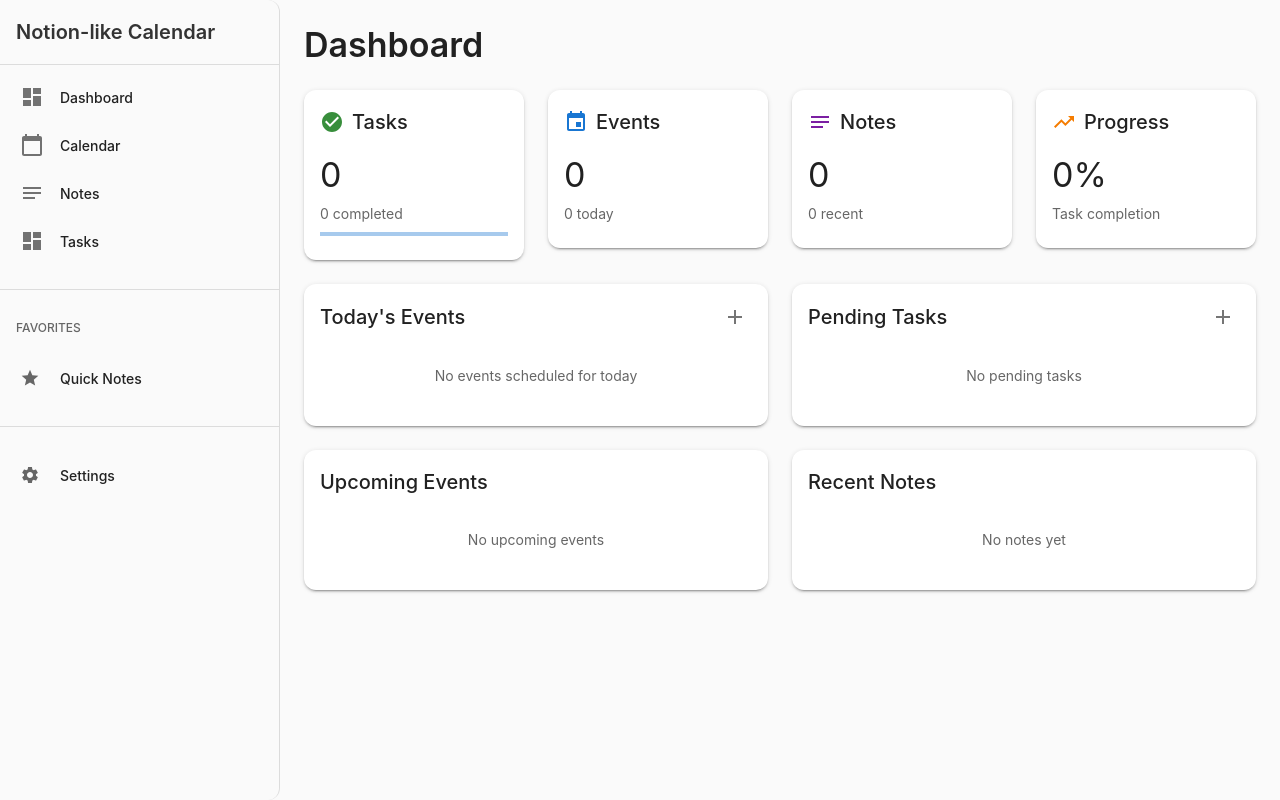
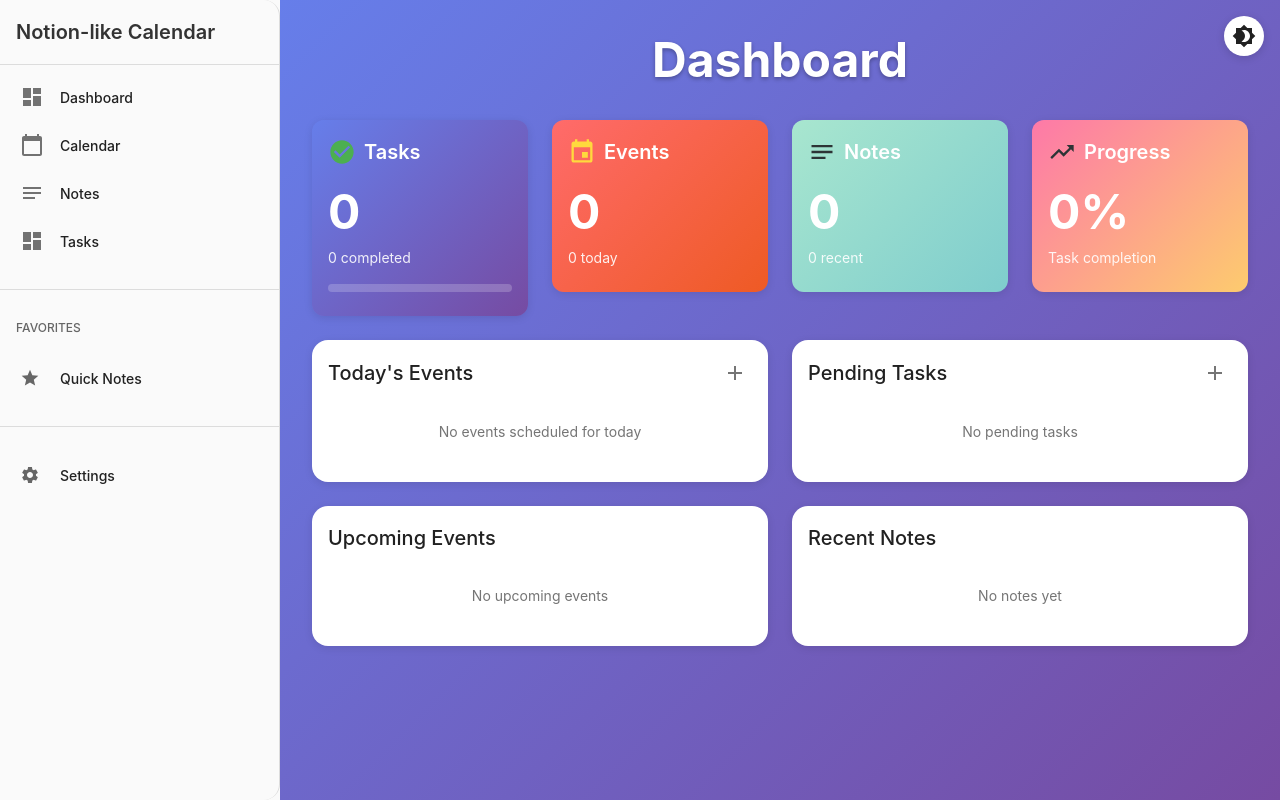
Before and after one commit to Kanak-75/NexaNote, a React (Create React App) app: page / in a window 1280 px wide. Built offline with nearby package versions, Linux system fonts and the light colour scheme; the HTML template or start-up script is replaced by a standard one.

Commit message:
hello guys <3

```diff
--- a/src/App.tsx
+++ b/src/App.tsx
@@ -1,5 +1,6 @@
 import React, { useState, useEffect } from 'react';
-import { Box, CssBaseline, ThemeProvider, createTheme } from '@mui/material';
+import { Box, CssBaseline, ThemeProvider, createTheme, IconButton, Tooltip } from '@mui/material';
+import { Brightness4, Brightness7 } from '@mui/icons-material';
 import { v4 as uuidv4 } from 'uuid';
 import Sidebar from './components/Sidebar';
 import Dashboard from './components/Dashboard';
@@ -8,8 +9,9 @@ import Notes from './components/Notes';
 import Tasks from './components/Tasks';
 import { Task, Note, CalendarEvent, SidebarItem } from './types';
 
-const theme = createTheme({
+const lightTheme = createTheme({
   palette: {
+    mode: 'light',
     primary: {
       main: '#1976d2',
     },
@@ -18,6 +20,11 @@ const theme = createTheme({
     },
     background: {
       default: '#fafafa',
+      paper: '#ffffff',
+    },
+    text: {
+      primary: '#212121',
+      secondary: '#757575',
     },
   },
   typography: {
@@ -28,21 +35,86 @@ const theme = createTheme({
       styleOverrides: {
         root: {
           textTransform: 'none',
-          borderRadius: 8,
+          borderRadius: 12,
+          fontWeight: 500,
         },
       },
     },
     MuiCard: {
       styleOverrides: {
         root: {
-          borderRadius: 12,
+          borderRadius: 16,
+          boxShadow: '0 2px 8px rgba(0,0,0,0.1)',
         },
       },
     },
     MuiPaper: {
       styleOverrides: {
         root: {
+          borderRadius: 16,
+        },
+      },
+    },
+    MuiChip: {
+      styleOverrides: {
+        root: {
+          borderRadius: 8,
+        },
+      },
+    },
+  },
+});
+
+const darkTheme = createTheme({
+  palette: {
+    mode: 'dark',
+    primary: {
+      main: '#90caf9',
+    },
+    secondary: {
+      main: '#f48fb1',
+    },
+    background: {
+      default: '#121212',
+      paper: '#1e1e1e',
+    },
+    text: {
+      primary: '#ffffff',
+      secondary: '#b0b0b0',
+    },
+  },
+  typography: {
+    fontFamily: '"Inter", "Roboto", "Helvetica", "Arial", sans-serif',
+  },
+  components: {
+    MuiButton: {
+      styleOverrides: {
+        root: {
+          textTransform: 'none',
           borderRadius: 12,
+          fontWeight: 500,
+        },
+      },
+    },
+    MuiCard: {
+      styleOverrides: {
+        root: {
+          borderRadius: 16,
+          boxShadow: '0 2px 8px rgba(0,0,0,0.3)',
+        },
+      },
+    },
+    MuiPaper: {
+      styleOverrides: {
+        root: {
+          borderRadius: 16,
+        },
+      },
+    },
+    MuiChip: {
+      styleOverrides: {
+        root: {
+          borderRadius: 8,
         },
       },
     },
@@ -54,12 +126,14 @@ function App() {
   const [tasks, setTasks] = useState<Task[]>([]);
   const [notes, setNotes] = useState<Note[]>([]);
   const [events, setEvents] = useState<CalendarEvent[]>([]);
+  const [darkMode, setDarkMode] = useState<boolean>(false);
 
   // Load data from localStorage on component mount
   useEffect(() => {
     const savedTasks = localStorage.getItem('tasks');
     const savedNotes = localStorage.getItem('notes');
     const savedEvents = localStorage.getItem('events');
+    const savedTheme = localStorage.getItem('darkMode');
 
     if (savedTasks) {
       setTasks(JSON.parse(savedTasks).map((task: any) => ({
@@ -81,6 +155,9 @@ function App() {
         endDate: new Date(event.endDate),
       })));
     }
+    if (savedTheme) {
+      setDarkMode(JSON.parse(savedTheme));
+    }
   }, []);
 
   // Save data to localStorage whenever it changes
@@ -96,8 +173,16 @@ function App() {
     localStorage.setItem('events', JSON.stringify(events));
   }, [events]);
 
+  useEffect(() => {
+    localStorage.setItem('darkMode', JSON.stringify(darkMode));
+  }, [darkMode]);
+
   const handleSidebarItemClick = (item: SidebarItem) => {
     setCurrentView(item.id);
+  };
+
+  const toggleDarkMode = () => {
+    setDarkMode(!darkMode);
   };
 
   // Task handlers
@@ -216,22 +301,52 @@ function App() {
   };
 
   return (
-    <ThemeProvider theme={theme}>
+    <ThemeProvider theme={darkMode ? darkTheme : lightTheme}>
       <CssBaseline />
       <Box sx={{ display: 'flex', height: '100vh' }}>
         <Sidebar
           open={true}
           onClose={() => {}}
           onItemClick={handleSidebarItemClick}
+          darkMode={darkMode}
         />
         <Box
           component="main"
           sx={{
             flexGrow: 1,
-            backgroundColor: '#fafafa',
+            backgroundColor: 'background.default',
             overflow: 'hidden',
+            position: 'relative',
           }}
         >
+          {/* Theme Toggle Button */}
+          <Box
+            sx={{
+              position: 'absolute',
+              top: 16,
+              right: 16,
+              zIndex: 1000,
+              display: currentView === 'notes' ? 'none' : 'block',
+            }}
+          >
+            <Tooltip title={darkMode ? 'Switch to Light Mode' : 'Switch to Dark Mode'}>
+              <IconButton
+                onClick={toggleDarkMode}
+                sx={{
+                  backgroundColor: 'background.paper',
+                  color: 'text.primary',
+                  boxShadow: '0 2px 8px rgba(0,0,0,0.15)',
+                  '&:hover': {
+                    backgroundColor: 'background.paper',
+                    transform: 'scale(1.05)',
+                  },
+                  transition: 'all 0.2s ease-in-out',
+                }}
+              >
+                {darkMode ? <Brightness7 /> : <Brightness4 />}
+              </IconButton>
+            </Tooltip>
+          </Box>
           {renderCurrentView()}
         </Box>
       </Box>
--- a/src/components/Dashboard.tsx
+++ b/src/components/Dashboard.tsx
@@ -82,46 +82,95 @@ const Dashboard: React.FC<DashboardProps> = ({
   };
 
   return (
-    <Box sx={{ p: 3, height: '100%', overflow: 'auto' }}>
-      <Typography variant="h4" sx={{ mb: 3, fontWeight: 600 }}>
+    <Box sx={{
+      p: 4,
+      height: '100%',
+      overflow: 'auto',
+      background: 'linear-gradient(135deg, #667eea 0%, #764ba2 100%)',
+      minHeight: '100vh'
+    }}>
+      <Typography
+        variant="h3"
+        sx={{
+          mb: 4,
+          fontWeight: 700,
+          color: 'white',
+          textShadow: '0 2px 4px rgba(0,0,0,0.3)',
+          textAlign: 'center'
+        }}
+      >
         Dashboard
       </Typography>
 
       <Grid container spacing={3}>
         {/* Stats Cards */}
         <Grid item xs={12} sm={6} md={3}>
-          <Card elevation={2}>
+          <Card
+            elevation={8}
+            sx={{
+              borderRadius: 3,
+              background: 'linear-gradient(135deg, #667eea 0%, #764ba2 100%)',
+              color: 'white',
+              transform: 'translateY(0)',
+              transition: 'all 0.3s ease',
+              '&:hover': {
+                transform: 'translateY(-8px)',
+                boxShadow: '0 20px 40px rgba(0,0,0,0.2)',
+              }
+            }}
+          >
             <CardContent>
               <Box sx={{ display: 'flex', alignItems: 'center', mb: 2 }}>
-                <CheckCircle sx={{ color: '#388e3c', mr: 1 }} />
-                <Typography variant="h6">Tasks</Typography>
+                <CheckCircle sx={{ color: '#4caf50', mr: 1, fontSize: 28 }} />
+                <Typography variant="h6" sx={{ fontWeight: 600 }}>Tasks</Typography>
               </Box>
-              <Typography variant="h4" sx={{ mb: 1 }}>
+              <Typography variant="h3" sx={{ mb: 1, fontWeight: 700 }}>
                 {tasks.length}
               </Typography>
-              <Typography variant="body2" color="text.secondary">
+              <Typography variant="body2" sx={{ opacity: 0.9 }}>
                 {completedTasks.length} completed
               </Typography>
               <LinearProgress
                 variant="determinate"
                 value={tasks.length > 0 ? (completedTasks.length / tasks.length) * 100 : 0}
-                sx={{ mt: 1 }}
+                sx={{
+                  mt: 2,
+                  height: 8,
+                  borderRadius: 4,
+                  backgroundColor: 'rgba(255,255,255,0.2)',
+                  '& .MuiLinearProgress-bar': {
+                    backgroundColor: '#4caf50'
+                  }
+                }}
               />
             </CardContent>
           </Card>
         </Grid>
 
         <Grid item xs={12} sm={6} md={3}>
-          <Card elevation={2}>
+          <Card
+            elevation={8}
+            sx={{
+              borderRadius: 3,
+              background: 'linear-gradient(135deg, #ff6b6b 0%, #ee5a24 100%)',
+              color: 'white',
+              transform: 'translateY(0)',
+              transition: 'all 0.3s ease',
+              '&:hover': {
+                transform: 'translateY(-8px)',
+                boxShadow: '0 20px 40px rgba(0,0,0,0.2)',
+              }
+            }}
+          >
             <CardContent>
               <Box sx={{ display: 'flex', alignItems: 'center', mb: 2 }}>
-                <Event sx={{ color: '#1976d2', mr: 1 }} />
-                <Typography variant="h6">Events</Typography>
+                <Event sx={{ color: '#ffd93d', mr: 1, fontSize: 28 }} />
+                <Typography variant="h6" sx={{ fontWeight: 600 }}>Events</Typography>
               </Box>
-              <Typography variant="h4" sx={{ mb: 1 }}>
+              <Typography variant="h3" sx={{ mb: 1, fontWeight: 700 }}>
                 {events.length}
               </Typography>
-              <Typography variant="body2" color="text.secondary">
+              <Typography variant="body2" sx={{ opacity: 0.9 }}>
                 {todayEvents.length} today
               </Typography>
             </CardContent>
@@ -129,16 +178,29 @@ const Dashboard: React.FC<DashboardProps> = ({
         </Grid>
 
         <Grid item xs={12} sm={6} md={3}>
-          <Card elevation={2}>
+          <Card
+            elevation={8}
+            sx={{
+              borderRadius: 3,
+              background: 'linear-gradient(135deg, #a8e6cf 0%, #7fcdcd 100%)',
+              color: 'white',
+              transform: 'translateY(0)',
+              transition: 'all 0.3s ease',
+              '&:hover': {
+                transform: 'translateY(-8px)',
+                boxShadow: '0 20px 40px rgba(0,0,0,0.2)',
+              }
+            }}
+          >
             <CardContent>
               <Box sx={{ display: 'flex', alignItems: 'center', mb: 2 }}>
-                <Notes sx={{ color: '#7b1fa2', mr: 1 }} />
-                <Typography variant="h6">Notes</Typography>
+                <Notes sx={{ color: '#2d3436', mr: 1, fontSize: 28 }} />
+                <Typography variant="h6" sx={{ fontWeight: 600 }}>Notes</Typography>
               </Box>
-              <Typography variant="h4" sx={{ mb: 1 }}>
+              <Typography variant="h3" sx={{ mb: 1, fontWeight: 700 }}>
                 {notes.length}
               </Typography>
-              <Typography variant="body2" color="text.secondary">
+              <Typography variant="body2" sx={{ opacity: 0.9 }}>
                 {recentNotes.length} recent
               </Typography>
             </CardContent>
@@ -146,16 +208,29 @@ const Dashboard: React.FC<DashboardProps> = ({
         </Grid>
 
         <Grid item xs={12} sm={6} md={3}>
-          <Card elevation={2}>
+          <Card
+            elevation={8}
+            sx={{
+              borderRadius: 3,
+              background: 'linear-gradient(135deg, #fd79a8 0%, #fdcb6e 100%)',
+              color: 'white',
+              transform: 'translateY(0)',
+              transition: 'all 0.3s ease',
+              '&:hover': {
+                transform: 'translateY(-8px)',
+                boxShadow: '0 20px 40px rgba(0,0,0,0.2)',
+              }
+            }}
+          >
             <CardContent>
               <Box sx={{ display: 'flex', alignItems: 'center', mb: 2 }}>
-                <TrendingUp sx={{ color: '#f57c00', mr: 1 }} />
-                <Typography variant="h6">Progress</Typography>
+                <TrendingUp sx={{ color: '#2d3436', mr: 1, fontSize: 28 }} />
+                <Typography variant="h6" sx={{ fontWeight: 600 }}>Progress</Typography>
               </Box>
-              <Typography variant="h4" sx={{ mb: 1 }}>
+              <Typography variant="h3" sx={{ mb: 1, fontWeight: 700 }}>
                 {tasks.length > 0 ? Math.round((completedTasks.length / tasks.length) * 100) : 0}%
               </Typography>
-              <Typography variant="body2" color="text.secondary">
+              <Typography variant="body2" sx={{ opacity: 0.9 }}>
                 Task completion
               </Typography>
             </CardContent>
--- a/src/components/Notes.tsx
+++ b/src/components/Notes.tsx
@@ -25,6 +25,8 @@ import {
   Search,
   Sort,
   FilterList,
+  Brightness4,
+  Brightness7,
 } from '@mui/icons-material';
 import { Note } from '../types';
 
@@ -141,30 +143,75 @@ const Notes: React.FC<NotesProps> = ({
   };
 
   return (
-    <Box sx={{ p: 3, height: '100%', display: 'flex', flexDirection: 'column' }}>
-      <Box sx={{ display: 'flex', alignItems: 'center', mb: 3 }}>
-        <Typography variant="h4" sx={{ flex: 1, fontWeight: 600 }}>
+    <Box sx={{
+      p: 4,
+      height: '100%',
+      display: 'flex',
+      flexDirection: 'column',
+      background: 'linear-gradient(135deg, #667eea 0%, #764ba2 100%)',
+      minHeight: '100vh'
+    }}>
+      <Box sx={{ display: 'flex', alignItems: 'center', mb: 4 }}>
+        <Typography
+          variant="h3"
+          sx={{
+            flex: 1,
+            fontWeight: 700,
+            color: 'white',
+            textShadow: '0 2px 4px rgba(0,0,0,0.3)',
+            textAlign: 'center'
+          }}
+        >
           Notes
         </Typography>
-        <IconButton onClick={handleNewNote} sx={{ backgroundColor: '#1976d2', color: 'white', '&:hover': { backgroundColor: '#1565c0' } }}>
+        <IconButton
+          onClick={handleNewNote}
+          sx={{
+            backgroundColor: 'rgba(255, 255, 255, 0.2)',
+            color: 'white',
+            '&:hover': {
+              backgroundColor: 'rgba(255, 255, 255, 0.3)',
+              transform: 'scale(1.1)'
+            },
+            transition: 'all 0.2s ease',
+            ml: 2
+          }}
+        >
           <Add />
         </IconButton>
       </Box>
 
-      <Box sx={{ display: 'flex', gap: 2, mb: 3 }}>
+      <Box sx={{ display: 'flex', gap: 2, mb: 4 }}>
         <TextField
           placeholder="Search notes..."
           value={searchTerm}
           onChange={(e) => setSearchTerm(e.target.value)}
-          sx={{ flex: 1 }}
+          sx={{
+            flex: 1,
+            '& .MuiOutlinedInput-root': {
+              backgroundColor: 'rgba(255, 255, 255, 0.9)',
+              borderRadius: 3,
+              '&:hover': {
+                backgroundColor: 'rgba(255, 255, 255, 1)',
+              }
+            }
+          }}
           InputProps={{
             startAdornment: <Search sx={{ mr: 1, color: 'text.secondary' }} />,
           }}
         />
-        <IconButton>
+        <IconButton sx={{
+          backgroundColor: 'rgba(255, 255, 255, 0.2)',
+          color: 'white',
+          '&:hover': { backgroundColor: 'rgba(255, 255, 255, 0.3)' }
+        }}>
           <Sort />
         </IconButton>
-        <IconButton>
+        <IconButton sx={{
+          backgroundColor: 'rgba(255, 255, 255, 0.2)',
+          color: 'white',
+          '&:hover': { backgroundColor: 'rgba(255, 255, 255, 0.3)' }
+        }}>
           <FilterList />
         </IconButton>
       </Box>
@@ -174,14 +221,19 @@ const Notes: React.FC<NotesProps> = ({
           {filteredNotes.map((note) => (
             <Grid item xs={12} sm={6} md={4} key={note.id}>
               <Paper
-                elevation={1}
+                elevation={8}
                 sx={{
-                  p: 2,
+                  p: 3,
                   cursor: 'pointer',
+                  borderRadius: 3,
+                  background: 'linear-gradient(135deg, rgba(255,255,255,0.9) 0%, rgba(255,255,255,0.7) 100%)',
+                  backdropFilter: 'blur(10px)',
+                  border: '1px solid rgba(255,255,255,0.2)',
                   '&:hover': {
-                    elevation: 3,
-                    transform: 'translateY(-2px)',
-                    transition: 'all 0.2s ease-in-out',
+                    elevation: 12,
+                    transform: 'translateY(-8px) scale(1.02)',
+                    transition: 'all 0.3s ease-in-out',
+                    boxShadow: '0 20px 40px rgba(0,0,0,0.15)',
                   },
                 }}
                 onClick={() => handleNoteClick(note)}
--- a/src/components/Sidebar.tsx
+++ b/src/components/Sidebar.tsx
@@ -29,6 +29,7 @@ interface SidebarProps {
   open: boolean;
   onClose: () => void;
   onItemClick: (item: SidebarItem) => void;
+  darkMode: boolean;
 }
 
 const defaultItems: SidebarItem[] = [
@@ -77,7 +78,7 @@ const getIcon = (iconName: string) => {
   }
 };
 
-const Sidebar: React.FC<SidebarProps> = ({ open, onClose, onItemClick }) => {
+const Sidebar: React.FC<SidebarProps> = ({ open, onClose, onItemClick, darkMode }) => {
   const [expandedItems, setExpandedItems] = useState<Set<string>>(new Set());
 
   const handleItemClick = (item: SidebarItem) => {
@@ -148,14 +149,14 @@ const Sidebar: React.FC<SidebarProps> = ({ open, onClose, onItemClick }) => {
         '& .MuiDrawer-paper': {
           width: 280,
           boxSizing: 'border-box',
-          borderRight: '1px solid rgba(0, 0, 0, 0.12)',
-          backgroundColor: '#fafafa',
+          borderRight: darkMode ? '1px solid rgba(255, 255, 255, 0.12)' : '1px solid rgba(0, 0, 0, 0.12)',
+          backgroundColor: darkMode ? '#1e1e1e' : '#fafafa',
         },
       }}
     >
       <Box sx={{ overflow: 'auto', height: '100%' }}>
-        <Box sx={{ p: 2, borderBottom: '1px solid rgba(0, 0, 0, 0.12)' }}>
-          <Typography variant="h6" sx={{ fontWeight: 600, color: '#333' }}>
+        <Box sx={{ p: 2, borderBottom: darkMode ? '1px solid rgba(255, 255, 255, 0.12)' : '1px solid rgba(0, 0, 0, 0.12)' }}>
+          <Typography variant="h6" sx={{ fontWeight: 600, color: darkMode ? '#ffffff' : '#333' }}>
             Notion-like Calendar
           </Typography>
         </Box>
--- a/src/components/Tasks.tsx
+++ b/src/components/Tasks.tsx
@@ -181,12 +181,40 @@ const Tasks: React.FC<TasksProps> = ({
   };
 
   return (
-    <Box sx={{ p: 3, height: '100%', display: 'flex', flexDirection: 'column' }}>
-      <Box sx={{ display: 'flex', alignItems: 'center', mb: 3 }}>
-        <Typography variant="h4" sx={{ flex: 1, fontWeight: 600 }}>
+    <Box sx={{
+      p: 4,
+      height: '100%',
+      display: 'flex',
+      flexDirection: 'column',
+      background: 'linear-gradient(135deg, #667eea 0%, #764ba2 100%)',
+      minHeight: '100vh'
+    }}>
+      <Box sx={{ display: 'flex', alignItems: 'center', mb: 4 }}>
+        <Typography
+          variant="h3"
+          sx={{
+            flex: 1,
+            fontWeight: 700,
+            color: 'white',
+            textShadow: '0 2px 4px rgba(0,0,0,0.3)',
+            textAlign: 'center'
+          }}
+        >
           Tasks
         </Typography>
-        <IconButton onClick={handleNewTask} sx={{ backgroundColor: '#1976d2', color: 'white', '&:hover': { backgroundColor: '#1565c0' } }}>
+        <IconButton
+          onClick={handleNewTask}
+          sx={{
+            backgroundColor: 'rgba(255, 255, 255, 0.2)',
+            color: 'white',
+            '&:hover': {
+              backgroundColor: 'rgba(255, 255, 255, 0.3)',
+              transform: 'scale(1.1)'
+            },
+            transition: 'all 0.2s ease',
+            ml: 2
+          }}
+        >
           <Add />
         </IconButton>
       </Box>
```
Also changed, not shown: src/components/Calendar.tsx (+94 -31 lines), 1 other file (tests, documents, lock files or other folders).
